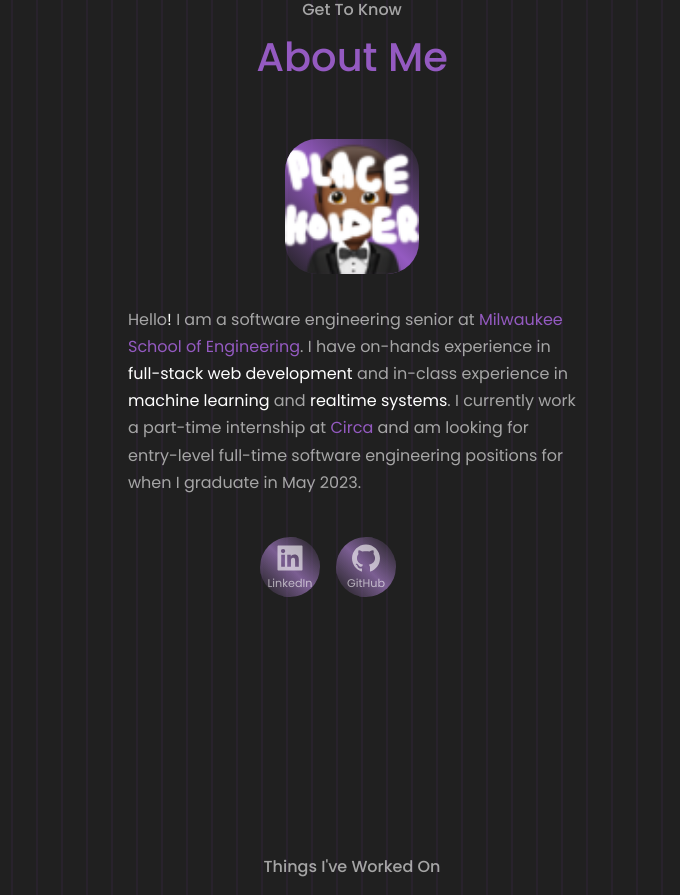
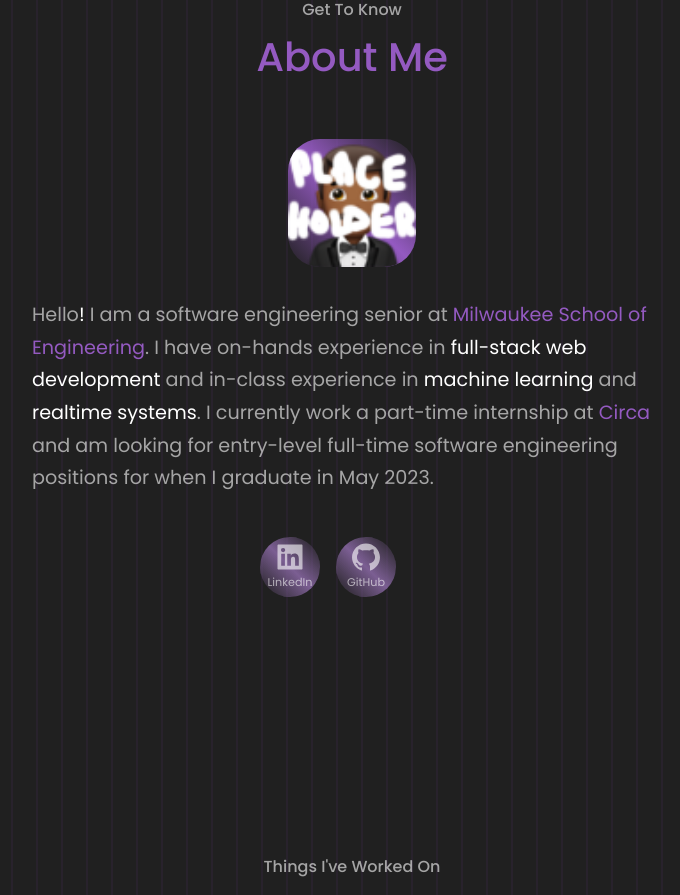
Before and after one commit to kaifsindhi/react-portfolio-v2, a React (Create React App) app: page / in a window 1280 px wide. Shown: the part 1060-1955 px from the top of the page, without its empty margins (288-968 px from the left). Built offline with nearby package versions, Linux system fonts and the light colour scheme.

Commit message:
font size

```diff
--- a/src/components/about/about.css
+++ b/src/components/about/about.css
@@ -1,6 +1,6 @@
 .about__container {
   display: flex;
-  width: 35%;
+  width: 50%;
   /* grid-template-columns: 35% 50%; */
   gap: 15%;
 }
@@ -34,7 +34,7 @@
 }
 
 .about__me {
-  width: 30%;
+  width: 20%;
   aspect-ratio: 1/1;
   border-radius: 2rem;
   background: linear-gradient(
--- a/src/index.css
+++ b/src/index.css
@@ -84,6 +84,10 @@ h2 {
 
 h5 {
   font-size: 1rem;
+}
+
+p {
+  font-size: 1.2rem;
 }
 
 section,
```
